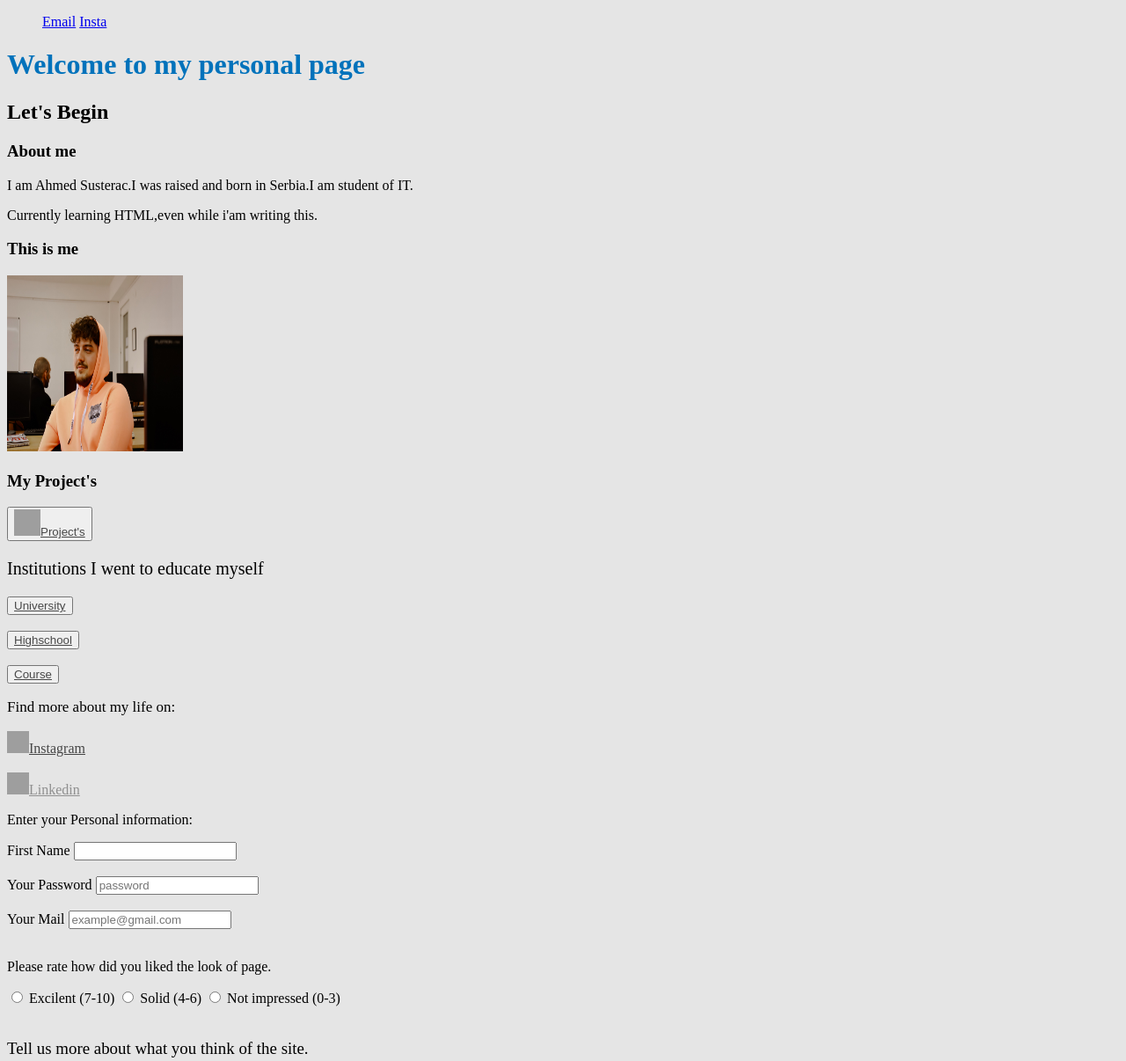
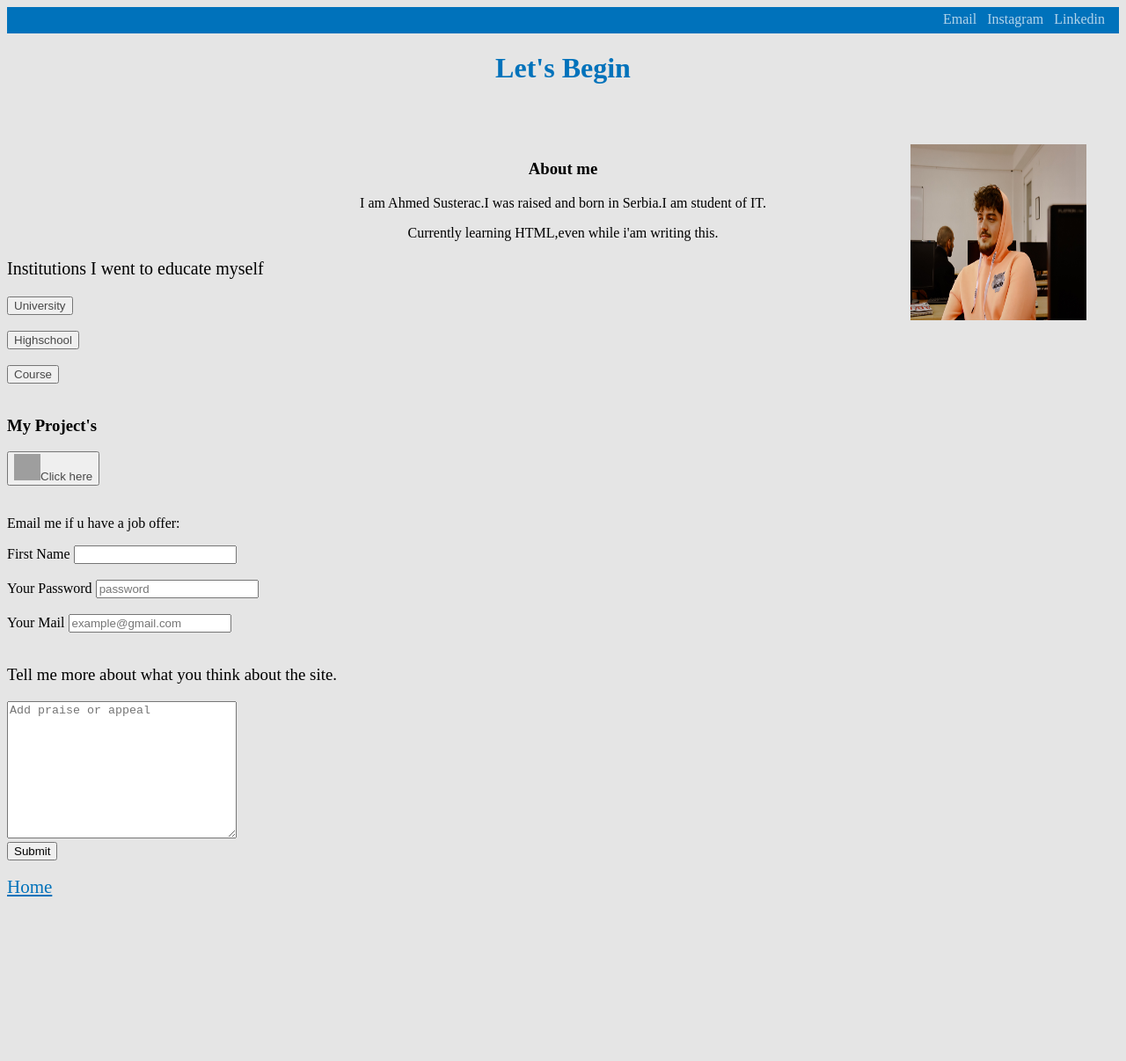
Before and after one commit to amx100/IT-Camp, a plain HTML site: page Class 1-3/Portofilio/Portfolio.html in a window 1280 px wide. Shown: the top 1206 px of the page at 88% size. After the commit the page ends 1029 px from the top, so only its background shows below. Drawn offline with Linux system fonts and the light colour scheme; grey boxes are pictures that could not be loaded.

Commit message:
Edited Portfolio

```diff
--- a/Class 1-3/Portofilio/Portfolio.html
+++ b/Class 1-3/Portofilio/Portfolio.html
@@ -1,103 +1,118 @@
 <!DOCTYPE html>
 <html lang="en">
   <head>
-      <link rel="stylesheet" href="style.css">
+    <link rel="stylesheet" href="style.css" />
     <title>My Portofilio</title>
   </head>
   <body>
-      <nav id="navbar">
-         <section>
-            <ul>
-               <li><a href="#mejll">Email</a></li>
-               <li><a href="https://www.instagram.com/susteraac/">Insta</a></li>
-            </ul>
-         </section>
+    <nav id="navigation">
+      <a id="gmejl" href="#mejll">Email</a>
+
+      <a href="https://www.instagram.com/susteraac/" id="insta" target="_blank"
+        >Instagram</a
+      >
+      <a
+        href="https://www.linkedin.com/in/ahmed-s-89a8081a5/"
+        id="linkedin"
+        target="_blank"
+        >Linkedin</a
+      >
     </nav>
 
     <div class="startpage">
-         <h1 id="welcome">Welcome to my personal page</h1>
+      <h1 id="welcome">Let's Begin</h1>
     </div>
 
-      <h2>Let's Begin</h2>
-      <h3>About me</h3>
+    <h3 id="aboutme">About me</h3>
 
-      <p>I am Ahmed Susterac.I was raised and born in Serbia.I am student of IT.</p>
-      <p>Currently learning HTML,even while i'am writing this.</p>
+    <p id="omeni1">
+      I am Ahmed Susterac.I was raised and born in Serbia.I am student of IT.
+    </p>
+    <p id="omeni2">Currently learning HTML,even while i'am writing this.</p>
 
-      <h3>This is me</h3>
+    <img
+      id="slikamene"
+      src="/Class 1-3/Pics/ahmed.jpg"
+      height="200px"
+      width="200px"
+      alt="Photo of me"
+    />
 
-      <img  src="/Class 1-3/Pics/ahmed.jpg" height="200px" width="200px" alt="Photo of me"></a>
+    <section id="Edukacija">
+      <p id="institucija">Institutions I went to educate myself</p>
+      <button>
+        <a id="fax" href="http://uninp.edu.rs/" target="_blank">University</a>
+      </button>
+      <br />
+      <br />
+
+      <button>
+        <a
+          id="srednjaskola"
+          href="http://medicinskadvaherojanp.nasaskola.rs/strana/36/O-nama"
+          target="_blank"
+          >Highschool</a
+        >
+      </button>
+      <br />
+      <br />
+
+      <button>
+        <a id="kurs" href="https://centarnit.com/en/it-camp/" target="_blank"
+          >Course</a
+        >
+      </button>
+    </section>
+    <br />
 
     <h3>My Project's</h3>
 
-      <button><a href="https://github.com/amx100/classes" id="projekat" target="_blank"><img src="http://cdn.onlinewebfonts.com/svg/img_326384.png"
-         width="30px" height="30px" alt="">Project's</a></button>
+    <button>
+      <a href="https://github.com/amx100/classes" id="projekat" target="_blank"
+        ><img
+          src="http://cdn.onlinewebfonts.com/svg/img_326384.png"
+          width="30px"
+          height="30px"
+          alt=""
+        />Click here</a
+      >
+    </button>
 
-        <p id="skola">Institutions I went to educate myself</p>
-      <button><a id="fax" href="http://uninp.edu.rs/" target="_blank">University</a></button>
-      <br>
-      <br>
+    <br />
+    <br />
 
-      <button><a id="srednjaskola" href="http://medicinskadvaherojanp.nasaskola.rs/strana/36/O-nama"
-         target="_blank">Highschool</a></button>
-      <br>
-      <br>
-
-     <button><a id="kurs" href="https://centarnit.com/en/it-camp/" target="_blank">Course</a></button>
-      <br>
-
-      <p id="find">Find more about my life on:</p>
-      <a href="https://www.instagram.com/susteraac/" id="insta" target="_blank">
-         <img src="https://image.similarpng.com/very-thumbnail/2021/01/Instagram-icon-with-flat-design-on-transparent-background-PNG.png"
-         width="25px"
-         height="25px"
-         alt="instagram">Instagram</a>
-      <br>
-      <br>
-
-      <a href="https://www.linkedin.com/in/ahmed-s-89a8081a5/" id="linkendin"  target="_blank">
-      <img src="https://toppng.com/uploads/preview/linkedin-square-logo-comments-linkedin-icon-black-11563087424lpctodfamj.png"
-         width="25px"
-         height="25px"
-         alt="linkendin">Linkedin</a>
-
-         <form action="" method="">
-
-           <p>Enter your Personal information:</p>
+    <p>Email me if u have a job offer:</p>
     <label for="name">First Name</label>
-         <input type="text" name="name" id="name">
-         <br>
-         <br>
+    <input type="text" name="name" id="name" />
+    <br />
+    <br />
 
     <label for="password">Your Password</label>
-         <input type="password" placeholder="password" name="" id="">
-         <br>
-         <br>
+    <input type="password" placeholder="password" name="" id="" />
+    <br />
+    <br />
 
     <label for="email" id="mejll">Your Mail</label>
-         <input type="email" placeholder="example@gmail.com" name="" id="">
-         <br>
-         <br>
+    <input type="email" placeholder="example@gmail.com" name="" id="" />
+    <br />
+    <br />
 
-         <p>Please rate how did you liked the look of page.</p>
-         <input type="radio" name="ime" id="" value="odlicno"> Excilent (7-10)
-         <input type="radio" name="ime" id="" value="solidno"> Solid (4-6)
-         <input type="radio" name="ime" id="" value="notsatisfied"> Not impressed (0-3)
-         <br>
-         <br>
+    <p id="tellus">Tell me more about what you think about the site.</p>
+    <textarea
+      name="Description"
+      placeholder="Add praise or appeal"
+      cols="30"
+      rows="10"
+    ></textarea>
+    <br />
 
-         <p id="tellus">Tell us more about what you think of the site.</p>
-         <textarea name="Description" placeholder="Add praise or appeal" cols="30" rows="10"></textarea>
-         <br>
-         <input type="submit">
-        </table>
+    <input type="submit" />
 
-        <br>
-         <br>
-         <a href="Portfolio.html" id="bottompage">Home page</a>
-
-
-        </form>
+    <br />
+    <br />
+    <a href="Portfolio.html" id="bottompage"
+      >Home
+      <section id="Edukacija"></section
+    ></a>
   </body>
-   </head>
 </html>
--- a/Class 1-3/Portofilio/style.css
+++ b/Class 1-3/Portofilio/style.css
@@ -1,6 +1,3 @@
-html {
-  scroll-behavior: smooth;
-}
 body {
   background-color: #e5e5e5;
   background-attachment: fixed;
@@ -8,42 +5,34 @@ body {
   background-repeat: no-repeat;
 }
 
-#linkendin {
-  color: rgba(0, 0, 0, 0.376);
+#welcome {
+  color: #0072bb;
+  text-align: center;
 }
 
-#insta {
-  color: rgb(0, 0, 0, 0.698);
+#insta,
+#linkedin,
+#gmejl {
+  color: rgba(255, 255, 255, 0.698);
 }
 
 #projekat {
   color: rgba(0, 0, 0, 0.698);
+  text-decoration: none;
 }
 
-#welcome {
-  color: #0072bb;
+#institucija {
+  font-size: 20px;
+}
+#fax,
+#srednjaskola,
+#kurs {
+  color: rgba(0, 0, 0, 0.698);
+  text-decoration: none;
 }
 
 #tellus {
   font-size: 0.5cm;
-}
-
-#fax {
-  color: rgba(0, 0, 0, 0.698);
-}
-#srednjaskola {
-  color: rgba(0, 0, 0, 0.698);
-}
-#kurs {
-  color: rgb(0, 0, 0, 0.698);
-}
-
-#skola {
-  font-size: 20px;
-}
-
-#find {
-  font-size: 17px;
 }
 
 #bottompage {
@@ -51,7 +40,31 @@ body {
   color: #0072bb;
 }
 
-#navigation ul,
-li {
-  display: inline-block;
+#navigation,
+#gmejl,
+#linkedin,
+#insta {
+  padding-top: 5px;
+  padding-bottom: 7px;
+  padding-right: 8px;
+  background-color: #0072bb;
+  text-decoration: none;
+  text-align: right;
 }
+
+#slikamene {
+  display: block;
+  margin: 0px auto;
+  position: absolute;
+  top: 20.5%;
+  right: 3.5%;
+}
+
+#aboutme {
+  padding-top: 5%;
+  text-align: center;
+}
+#omeni1,
+#omeni2 {
+  text-align: center;
+}
```
Also changed, not shown: Class 1-3/class-4/form.html (+1 -1 lines), Class 1-3/class-4/list.html (deleted, +0 -62 lines). Lines whose indentation alone changed are shown as unchanged.
